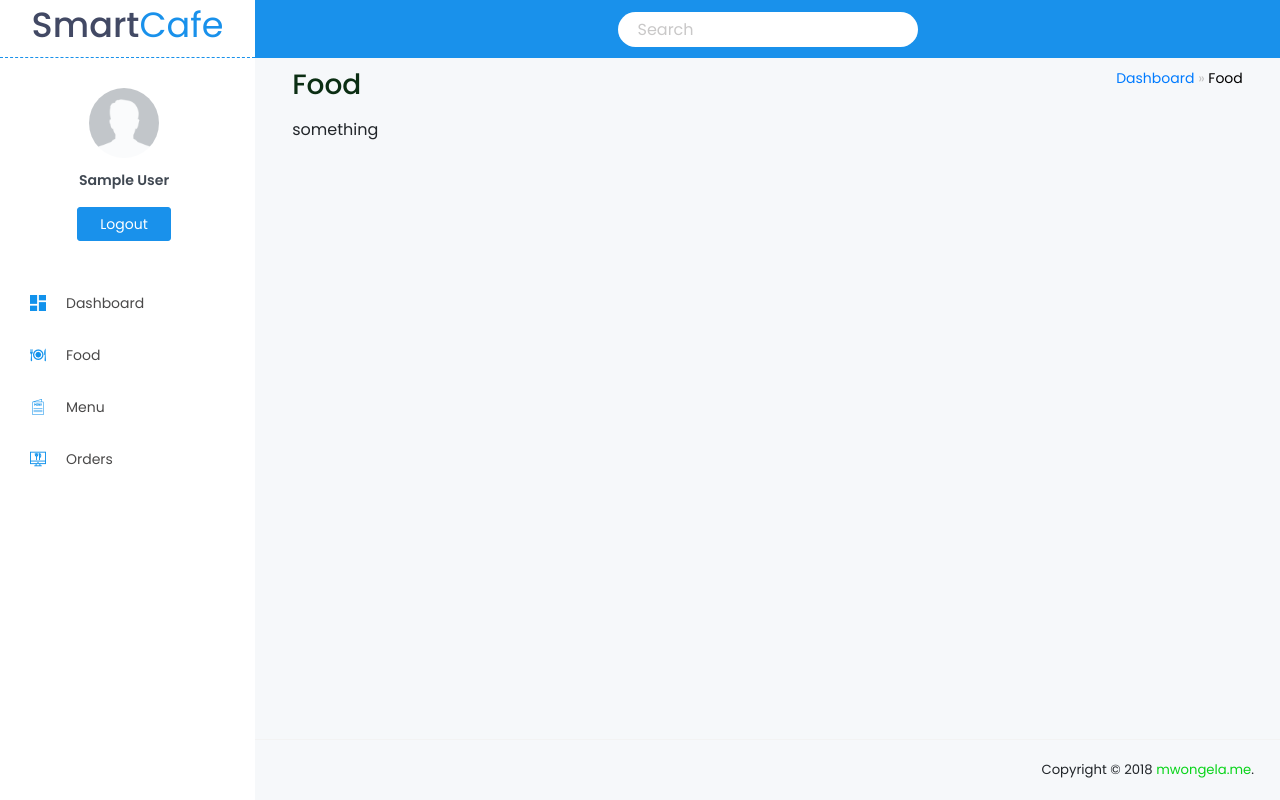
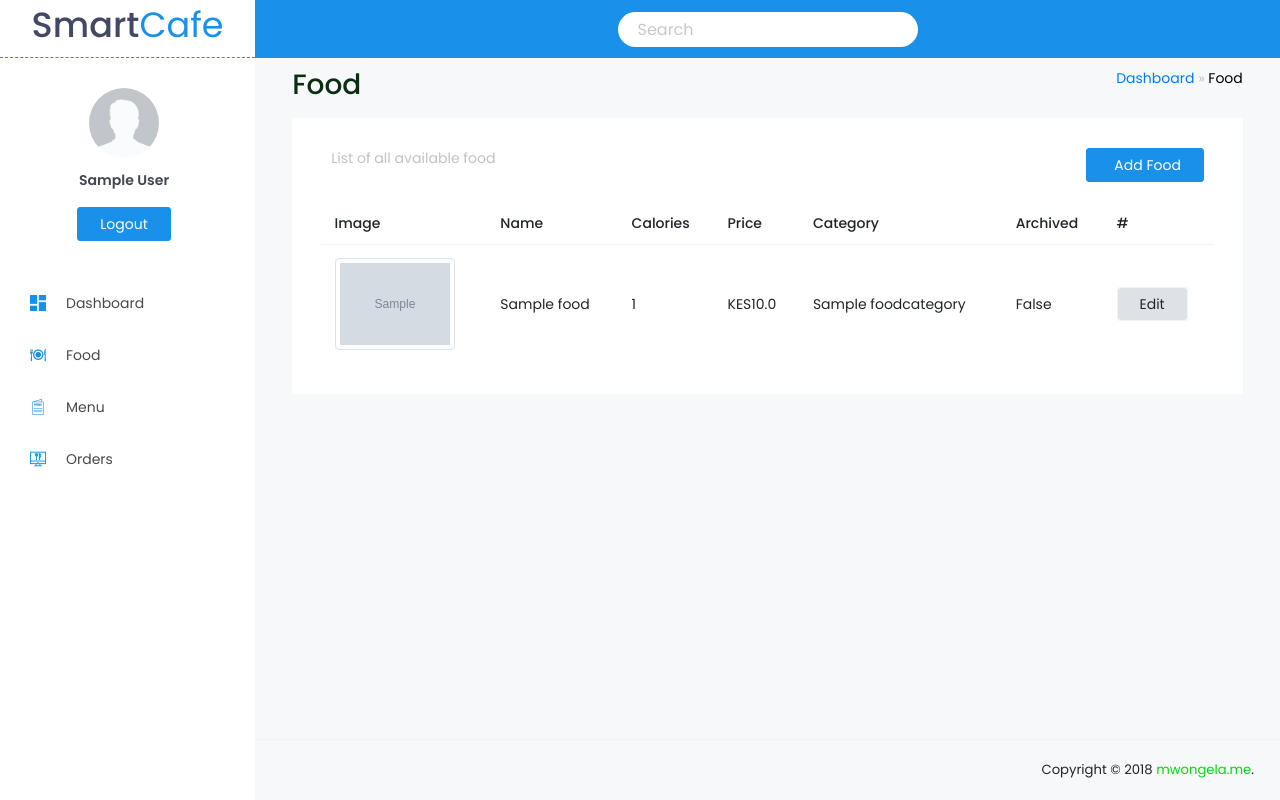
Before and after one commit to Mwongela/smart_cafe_backend, a Django app: page /food/ in a window 1280 px wide. Run offline with Django 3.2, Linux system fonts and the light colour scheme; a user stored in the database is signed in; tables that the repository leaves empty hold one stand-in row (values such as "Sample post"); grey boxes marked "Sample" are stand-in pictures; some libraries are stand-ins or nearby versions.

Commit message:
Finished food module

```diff
--- a/api/models.py
+++ b/api/models.py
@@ -8,6 +8,7 @@ from model_utils.models import TimeStampedModel
 class FoodCategory(TimeStampedModel):
     name = models.CharField(max_length=256, blank=False, null=False)
     description = models.TextField(blank=True)
+    archived = models.BooleanField(default=False)
 
     def __str__(self):
         return self.name
@@ -19,6 +20,7 @@ class Food(TimeStampedModel):
     price = models.FloatField(blank=False, null=False)
     image = models.ImageField(upload_to='food_imgs', default='static/imgs/default-image-landscape.png')
     category = models.ForeignKey(FoodCategory, on_delete=models.CASCADE)
+    archived = models.BooleanField(default=False)
 
     def __str__(self):
         return '{} (KES{})'.format(self.name, self.price)
@@ -27,6 +29,7 @@ class Food(TimeStampedModel):
 class MenuCategory(TimeStampedModel):
     name = models.CharField(max_length=256, blank=False, null=False)
     description = models.TextField()
+    archived = models.BooleanField(default=False)
 
     def __str__(self):
         return self.name
@@ -36,6 +39,7 @@ class Menu(TimeStampedModel):
     date = models.DateField()
     time = models.TimeField()
     category = models.ForeignKey(MenuCategory, on_delete=models.CASCADE)
+    archived = models.BooleanField(default=False)
 
     def __str__(self):
         return '{} ({}, {})'.format(self.category.name, self.date, self.time)
--- a/smart_cafe_ui/urls.py
+++ b/smart_cafe_ui/urls.py
@@ -1,10 +1,16 @@
 from django.urls import path
 
-from smart_cafe_ui.views import IndexView, MenusView, OrdersView, FoodsView
+from smart_cafe_ui.views import IndexView, MenusView, OrdersView, FoodsView, MenuAddView, MenuChangeView, \
+    OrderChangeView, FoodAddView, FoodChangeView
 
 urlpatterns = [
     path('', IndexView.as_view(), name='index'),
     path('menu/', MenusView.as_view(), name='menus'),
+    path('menu/add/', MenuAddView.as_view(), name="add_menu"),
+    path('menu/change/<int:id>/', MenuChangeView.as_view(), name='change_menu'),
     path('orders/', OrdersView.as_view(), name='orders'),
+    path('orders/change/<int:id>/', OrderChangeView.as_view(), name="change_order"),
     path('food/', FoodsView.as_view(), name='foods'),
+    path('food/add/', FoodAddView.as_view(), name='add_food'),
+    path('food/change/<int:pk>/', FoodChangeView.as_view(), name='change_food')
 ]
--- a/smart_cafe_ui/views.py
+++ b/smart_cafe_ui/views.py
@@ -1,22 +1,57 @@
 from django.contrib.auth.mixins import LoginRequiredMixin
-from django.shortcuts import render, render_to_response
+from django.shortcuts import render, render_to_response, redirect, get_object_or_404
 
 # Create your views here.
 from django.template import RequestContext
-from django.views.generic import TemplateView
+from django.urls import reverse, reverse_lazy
+from django.views.generic import TemplateView, ListView, FormView, UpdateView, CreateView, DeleteView
+
+from api.models import Food
+from smart_cafe_ui.forms import AddFoodForm
 
 
 class IndexView(LoginRequiredMixin, TemplateView):
     template_name = 'ui/index.html'
 
 
-class FoodsView(LoginRequiredMixin, TemplateView):
+class FoodsView(LoginRequiredMixin, ListView):
     template_name = 'ui/foods.html'
+    model = Food
+    context_object_name = 'food_list'
+    paginate_by = 10
+    queryset = Food.objects.all().order_by('-id')
+
+
+class FoodAddView(LoginRequiredMixin, CreateView):
+    model = Food
+    fields = ['name', 'calories', 'price', 'image', 'category', 'archived']
+    template_name = 'ui/add_food.html'
+    success_url = reverse_lazy('ui:foods')
+
+
+
+class FoodChangeView(LoginRequiredMixin, UpdateView):
+    model = Food
+    fields = ['name', 'calories', 'price', 'image', 'category', 'archived']
+    template_name = 'ui/change_food.html'
+    success_url = reverse_lazy('ui:foods')
 
 
 class MenusView(LoginRequiredMixin, TemplateView):
     template_name = 'ui/menus.html'
 
 
+class MenuAddView(LoginRequiredMixin, TemplateView):
+    pass
+
+
+class MenuChangeView(LoginRequiredMixin, TemplateView):
+    pass
+
+
 class OrdersView(LoginRequiredMixin, TemplateView):
     template_name = 'ui/orders.html'
+
+
+class OrderChangeView(LoginRequiredMixin, TemplateView):
+    pass
--- a/static/css/custom-css.css
+++ b/static/css/custom-css.css
@@ -64,6 +64,21 @@ body {
     border-bottom: 1px dashed #1991EB;
 }
 
+
+.food-image {
+    max-width: 120px !important;
+    max-height: 120px !important;
+    object-fit: cover;
+}
+
+.card-title {
+    text-transform: none;
+}
+
+.table input, .table select {
+    width: 100% !important;
+}
+
 @media (max-width: 991px) {
     .navbar .navbar-menu-wrapper {
         width: calc(100% - 75px);;
--- a/templates/ui/foods.html
+++ b/templates/ui/foods.html
@@ -11,7 +11,96 @@
 
     <div class="row">
         <div class="col-12">
-            something
+            <div class="card">
+                <div class="card-body">
+                    <div class="card-title text-muted">
+                        <div class="row">
+                            <div class="col">
+                                <p>List of all available food</p>
+                            </div>
+                            <div class="col">
+                                <a href="{% url 'smart_cafe_ui:add_food' %}" class="btn btn-primary float-right">
+                                    <i class="mdi mdi-plus-box"></i>
+                                    Add Food
+                                </a>
+                            </div>
+                        </div>
+                    </div>
+                    <div class="table-responsive">
+                        <table class="table center-aligned-table">
+                            <thead>
+                            <tr>
+                                <th>Image</th>
+                                <th>Name</th>
+                                <th>Calories</th>
+                                <th>Price</th>
+                                <th>Category</th>
+                                <th>Archived</th>
+                                <th>#</th>
+                            </tr>
+                            </thead>
+                            <tbody>
+
+                            {% if not food_list %}
+                                <tr>
+                                    <td colspan="6">
+                                        <p class="text-center">No Data</p>
+                                    </td>
+                                </tr>
+                            {% endif %}
+
+                            {% for food in food_list %}
+                                <tr>
+                                    <td><img src="{{ food.image.url }}" alt="food_image"
+                                             class="food-image img-thumbnail"></td>
+                                    <td>{{ food.name }}</td>
+                                    <td>{{ food.calories }}</td>
+                                    <td>KES{{ food.price }}</td>
+                                    <td>{{ food.category }}</td>
+                                    <td>{{ food.archived }}</td>
+                                    <td class="justify-content-end">
+
+                                        <div class="btn-group" role="group" aria-label="Basic example">
+                                            <a href="{% url 'smart_cafe_ui:change_food' pk=food.id %}"
+                                               class="btn btn-secondary">Edit</a>
+                                        </div>
+                                    </td>
+                                </tr>
+                            {% endfor %}
+                            </tbody>
+                        </table>
+                    </div>
+
+                    {% if is_paginated %}
+                        <nav class="mx-auto">
+                            <ul class="pagination justify-content-end">
+                                {% if page_obj.has_previous %}
+                                    <li class="page-item"><a href="?page={{ page_obj.previous_page_number }}"
+                                                             class="page-link">&laquo; Previous</a></li>
+                                {% else %}
+                                    <li class="page-item disabled"><a href="#" class="page-link">&laquo; Previous</a>
+                                    </li>
+                                {% endif %}
+                                {% for i in paginator.page_range %}
+                                    {% if page_obj.number == i %}
+                                        <li class="page-item active"><a class="page-link" href="#">{{ i }} <span
+                                                class="sr-only">(current)</span></a></li>
+                                    {% else %}
+                                        <li class="page-item"><a href="?page={{ i }}" class="page-link">{{ i }}</a></li>
+                                    {% endif %}
+                                {% endfor %}
+                                {% if page_obj.has_next %}
+                                    <li class="page-item"><a class="page-link"
+                                                             href="?page={{ page_obj.next_page_number }}">Next
+                                        &raquo;</a></li>
+                                {% else %}
+                                    <li class="page-item disabled"><a href="#" class="page-link">Next &raquo;</a></li>
+                                {% endif %}
+                            </ul>
+                        </nav>
+                    {% endif %}
+                </div>
+            </div>
         </div>
     </div>
 
```
Also changed, not shown: smart_cafe_ui/forms.py (added, +10 -0 lines), templates/ui/add_food.html (added, +69 -0 lines), templates/ui/change_food.html (added, +69 -0 lines), templates/ui/menus.html (+26 -1 lines).
